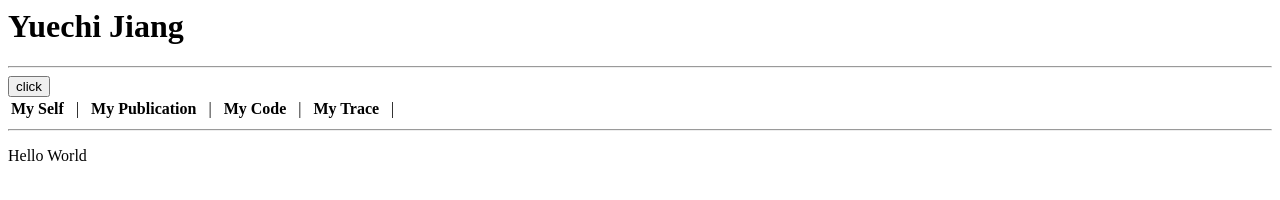
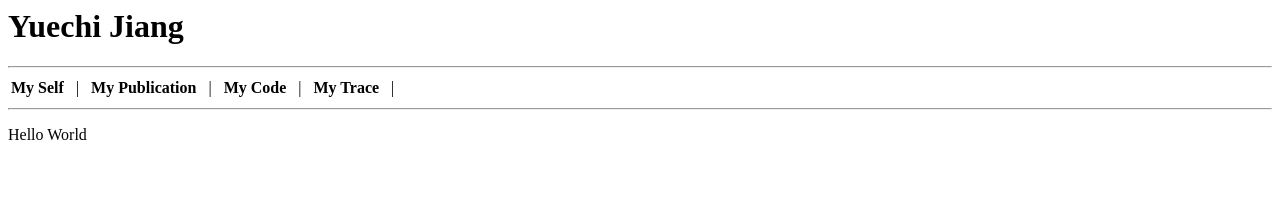
Before and after one commit to jiangyuechi/MyBio, a plain HTML site: page index.html in a window 1280 px wide. Drawn offline with Linux system fonts and the light colour scheme.

Commit message:
Update index.html

```diff
--- a/index.html
+++ b/index.html
@@ -5,7 +5,7 @@
 	<body>
 		<h1>Yuechi Jiang</h1>
 		<hr/>
-		<table> <button onclick="alert('hello')">click</button>
+		<table>
 			<tr>
 				<td onclick="displayPage('my_self')"><b>My Self</b></td>
 				<td>&nbsp;&nbsp;|&nbsp;&nbsp;</td>
```
